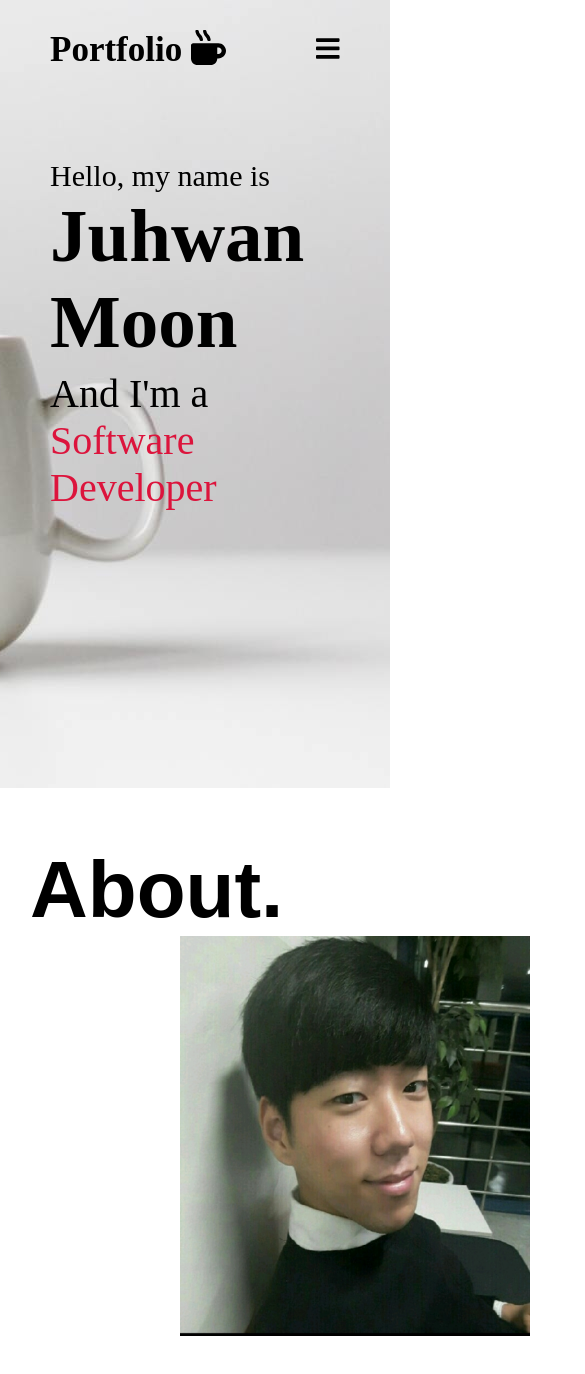
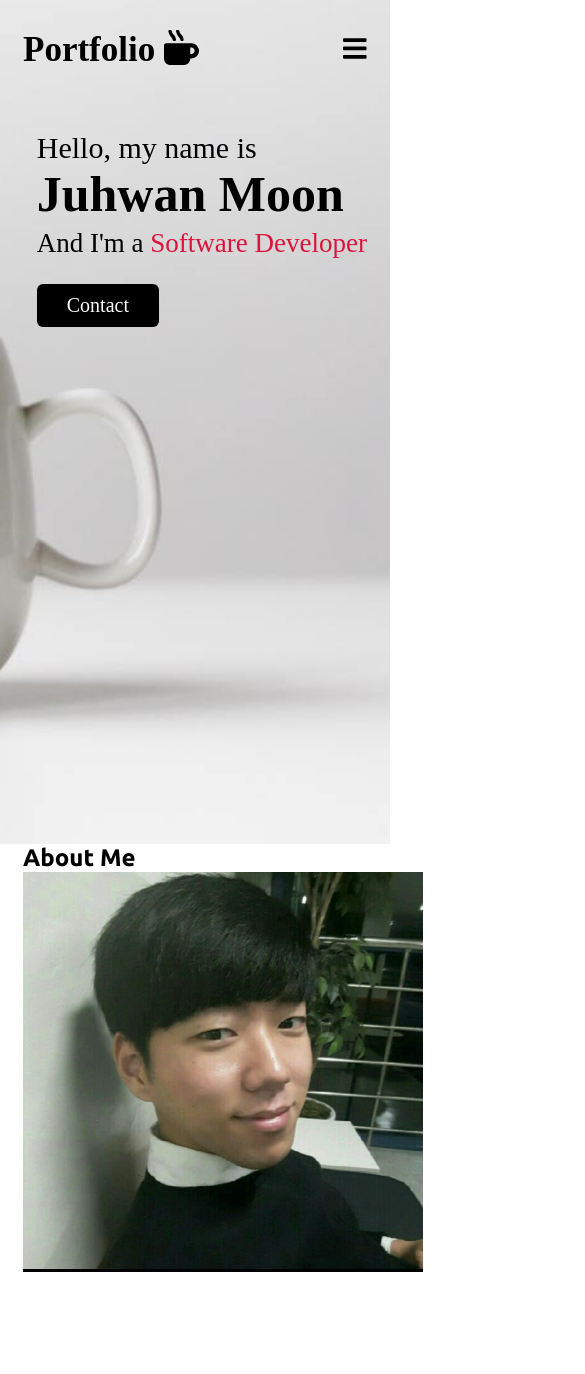
Before and after one commit to juhwan1014/Juhwan_Final_Portfolio, a React (Create React App) app: page / in a window 390 px wide. Shown: the top 1374 px of the page, 585 px wide, since content can reach past the window. After the commit the page ends 1276 px from the top, so only its background shows below. Built offline with nearby package versions, Linux system fonts and the light colour scheme.

Commit message:
making about page

```diff
--- a/src/App.css
+++ b/src/App.css
@@ -78,7 +78,7 @@
 
 .navbar .menu li a{
     color: black;
-    font-size: 18px;
+    font-size: 22px;
     font-weight: 500;
     margin-left: 25px;
     transition: color 0.3s ease;
@@ -108,18 +108,44 @@
 
 .header{
     display: flex;
-    background: url("./images/main.jpg") no-repeat center;
+    background: url("./images/header.jpg") no-repeat center;
+    background-size: cover;
+    /* background-attachment: fixed; */
     height: 120vh;
     color: black;
     min-height: 500px;
     font-family: 'Balsamiq';
      /*배경화면 올리려고*/
      margin-top: -20vh;
+     /* object-fit: cover; */
 }
 
 .header .max-width{
-    margin: auto 40px auto auto;
+    /* margin: auto 40px auto auto; */
+    margin: 300px -30px auto auto;
 }
+
+/* .header-content button{
+    background: crimson;
+    border: 0px;
+    border-radius: 6px;
+    padding: 1em 3em;
+    transition: all 0.2s ease-out;
+    -webkit-transition: all 0.2s ease-out;
+    -moz-transition: all 0.2s ease-out;
+    -ms-transition: all 0.2s ease-out;
+    -o-transition: all 0.2s ease-out;
+}
+
+.header-content button:hover{
+    opacity: 0.8;
+}
+
+.header-content button a{
+    font-family: 'Open Sans', sans-serif;
+    color:white;
+    text-decoration: none;
+} */
 
 .header .header-content .text_1{
     font-size: 30px;
@@ -141,12 +167,54 @@
     font-weight: 500;
 }
 
+.header .header-content a{
+    display: inline-block;
+    background: black;
+    color: #fff;
+    font-size: 25px;
+    padding: 12px 36px;
+    margin-top: 20px;
+    border-radius: 6px;
+    /* border: 2px solid black; */
+    transition: all 0.3s ease;
+}
+
+.header .header-content a:hover{
+    color:#fff;
+    background: crimson;
+}
+
+
+
+
+
+
+
+
+
+
+
+
+
+
 /*Responsive Media Query*/
-@media (max-width: 947px){
+@media (max-width: 1104px){
+
+    .header .max-width{
+       margin-right: 0px;
+    }
+}
+@media (max-width: 991px){
 
     .max-width{
         padding: 0 50px;
     }
+}
+
+@media (max-width: 947px){
+
+
+
     .menu-btn{
         display: block;
         z-index: 999;
@@ -176,14 +244,68 @@
         display: inline-block;
         margin: 20px 0;
         font-size: 25px;
+    }
+    .header .header-content .text_2{
+        font-size: 70px;
+        }
 
+    .header .header-content .text_3{
+        font-size: 35px;
+            }
+
+    .header .header-content a {
+        font-size: 23px;
+        padding: 10px 30px;
     }
+}
+
+@media (max-width: 690px){
+
+    .max-width{
+        padding: 0 23px;
+    }
+
+    .header .header-content .text_2{
+        font-size: 60px;
+        }
+
+    .header .header-content .text_3{
+        font-size: 32px;
+            }
+            .header .header-content a {
+                font-size: 20px;
+                /* padding: 9px 25px; */
+            }
+}
+
+@media (max-width: 500px){
+
+    .header .header-content .text_2{
+        font-size: 50px;
+        }
+
+    .header .header-content .text_3{
+        font-size: 27px;
+            }
 }
 
 
 /*about Page Styling*/
 
 .about{
+    font-family: 'Poppins';
+}
+
+.about .title{
+    font-family: 'Ubuntu';
+}
+
+.about .about-content .left img{
+   height: 400px;
+   width: 400px;
+   object-fit: cover;
+}
+/* .about{
     display: flex;
     flex-direction: row;
     padding-bottom: 30px;
@@ -213,4 +335,4 @@
     width: 350px;
     height: 400px;
     margin-left: -130px;
-  }
+  } */
--- a/src/components/About.js
+++ b/src/components/About.js
@@ -8,15 +8,27 @@ import me from '../images/me.jpeg'
 class About extends Component {
     state = {  }
     render() {
-        return (<div className='about'>
-            <div className='about-content'>
+        return (
+    <div className='about'>
+       <div className="max-width">
+           <h2 className="title">About Me</h2>
+           <div className="about-content">
+               <div className="column left">
+               <img src={me} alt={"me"}></img>
+                </div>
+            </div>
+        </div>
+
+
+
+            {/* <div className='about-content'>
             <h1><Fade bottom cascade>About.</Fade></h1>
             <Fade bottom>
             <img src={me} alt={"me"}></img>
                     <p> I graduated from Dankook University in South Korea and my major was mobile system engineering. Now, I'm completing 'Software Systems Developer Course(Web Programmer Option)' in BCIT.<br></br><br></br> I specialize in building and design applications specific to the business needs of my clients. I have done work in software development, mobile app creation, front-end/back-end web, database/server management, web design.</p>
             </Fade>
 
-            </div>
+            </div> */}
 
  {/*           {data.ShowAboutImage ? <img src={data.aboutImage} alt='about iamge'></img> : null}
     */}
--- a/src/components/Header.js
+++ b/src/components/Header.js
@@ -10,7 +10,8 @@ class Header extends Component {
                     <div className="text_1">Hello, my name is</div>
                     <div className="text_2">Juhwan Moon</div>
                     <div className="text_3">And I'm a <span>Software Developer</span></div>
-
+                    {/* <button><a href={`mailto:$juhwan0718@gmail.com`} rel="noopenner norefferer">Contact</a></button> */}
+                    <a href="#">Contact</a>
                 </div>
             </div>
 
```
